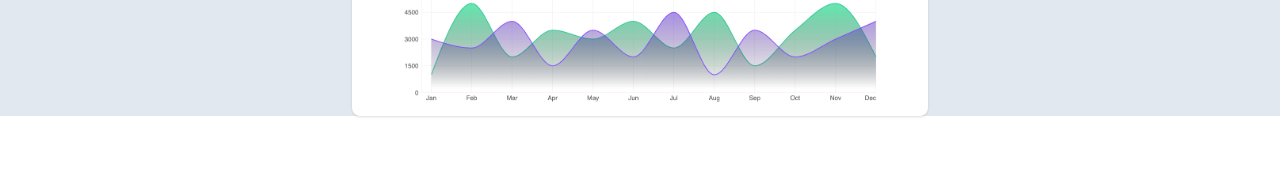
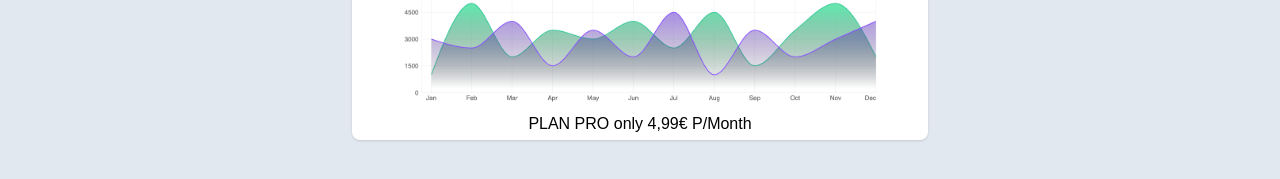
Before and after one commit to Rui-Nobre-Martins/MyWalletApp_FE, a React (Vite) app: page /overview in a window 1280 px wide. Shown: the part 409-588 px from the top of the page. Built offline with nearby package versions, Linux system fonts and the light colour scheme; no server answers.

Commit message:
css bg fixed

```diff
--- a/src/components/AddTransactions.jsx
+++ b/src/components/AddTransactions.jsx
@@ -1,6 +1,6 @@
 import { useState } from "react"
 import apiService from "../services/apiService";
-import HomeView from "../views/HomeView";
+
 
 function AddTransactions() {
 
--- a/src/components/MyWalletChart.jsx
+++ b/src/components/MyWalletChart.jsx
@@ -3,7 +3,8 @@ function MyWalletChart() {
     return(
         <>
         <div>
-            <img src="../public/images/chartExample.png" alt="" />
+            <img src="../public/images/chartExample.png" alt="chart"/>
+            <p className="flex justify-center">PLAN PRO only 4,99€ P/Month</p>
         </div>
         </>
     )
--- a/src/views/HomeView.jsx
+++ b/src/views/HomeView.jsx
@@ -8,7 +8,7 @@ import TransactionsList from "../components/TransactionsList";
 function HomeView() {
     return (
         <>
-        <div className="bg-slate-200 h-full flex flex-col justify-center items-center">
+        <div className="bg-slate-200 h-screen flex flex-col items-center">
             <NavegationBar/>
             <div className="flex justify-center items-center gap-1 px-2">
                 <Balance/>
--- a/src/views/TransactionsView.jsx
+++ b/src/views/TransactionsView.jsx
@@ -5,7 +5,7 @@ function TransactionsView() {
     return(
         <>
         <Transactions/>
-        <p className="h-full flex flex-col justify-center items-center">PLAN PRO</p>
+        <p className="h-full flex flex-col justify-center items-center">PLAN PRO only 4,99€ P/Month</p>
         </>
     )
 }
```
